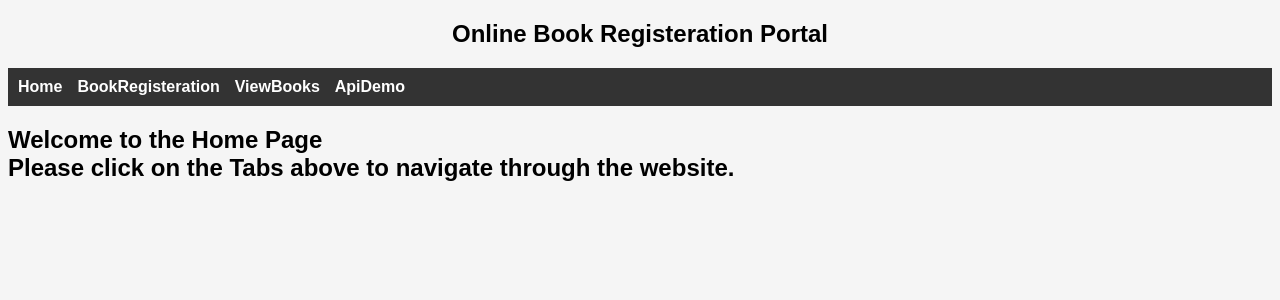
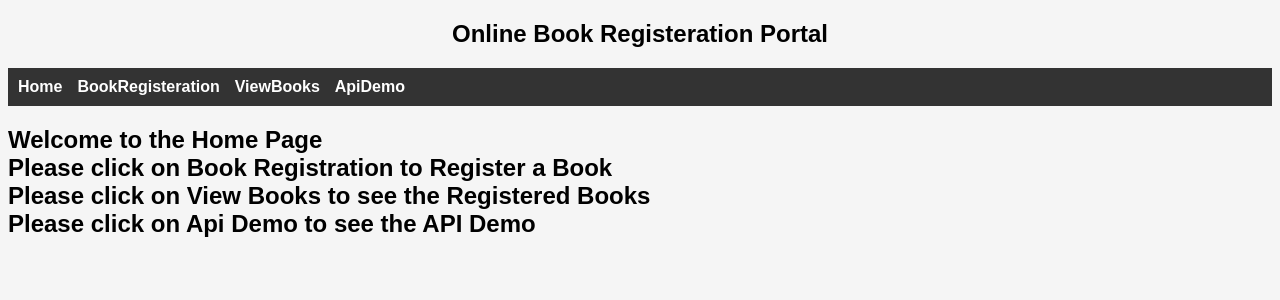
Before and after one commit to MohdSufiyanShirazi/FEDF-LAB-EXAM-2500031350, a React (Vite) app: page / in a window 1280 px wide. Shown: the top 300 px of the page. Built offline with nearby package versions, Linux system fonts and the light colour scheme.

Commit message:
modified

```diff
--- a/src/exam/Home.jsx
+++ b/src/exam/Home.jsx
@@ -4,7 +4,9 @@ export default function Home() {
   return (
     <div>
         <h2>Welcome to the Home Page <br/>
-        Please click on the Tabs above to navigate through the website.
+        Please click on Book Registration to Register a Book <br/>
+        Please click on View Books to see the Registered Books <br/>
+        Please click on Api Demo to see the API Demo <br/>
         </h2>
     </div>
   )
```
